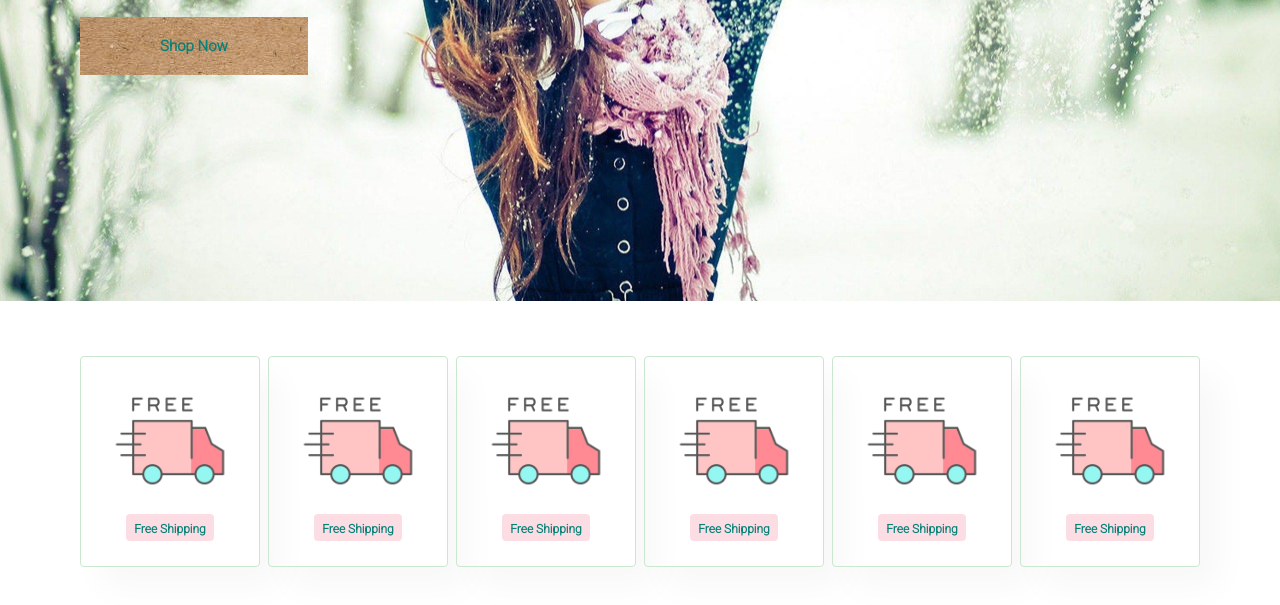
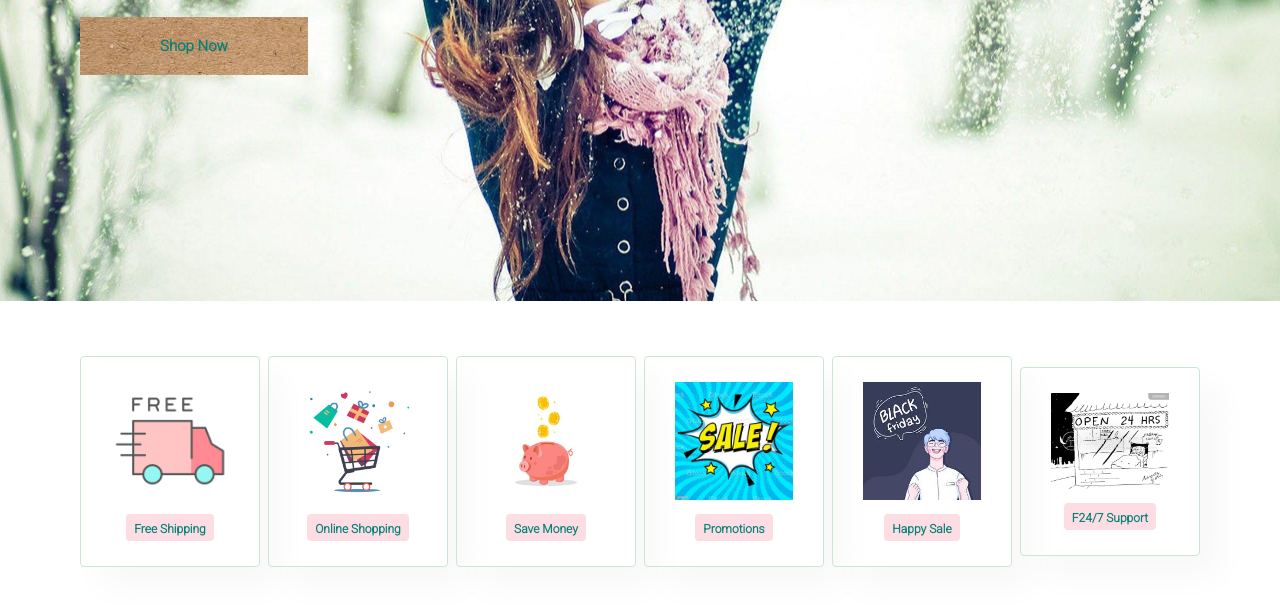
Before and after one commit to munenebrian/Phase-1-final-project-ecommerce-website, a plain HTML site: page index.html in a window 1280 px wide. Shown: the part 563-1168 px from the top of the page. Drawn offline with Linux system fonts and the light colour scheme.

Commit message:
working on homepage

```diff
--- a/index.html
+++ b/index.html
@@ -38,24 +38,24 @@
             <h6>Free Shipping</h6>
         </div>
         <div class="fe-box">
-            <img src="images/freeshipping.jpg" alt="">
-            <h6>Free Shipping</h6>
+            <img src="images/onlineshopping.jpg" alt="">
+            <h6>Online Shopping</h6>
         </div>
         <div class="fe-box">
-            <img src="images/freeshipping.jpg" alt="">
-            <h6>Free Shipping</h6>
+            <img src="images/savemoney.jpg" alt="">
+            <h6>Save Money</h6>
         </div>
         <div class="fe-box">
-            <img src="images/freeshipping.jpg" alt="">
-            <h6>Free Shipping</h6>
+            <img src="images/promotion.jpg" alt="">
+            <h6>Promotions</h6>
         </div>
         <div class="fe-box">
-            <img src="images/freeshipping.jpg" alt="">
-            <h6>Free Shipping</h6>
+            <img src="images/happysell.jpeg" alt="">
+            <h6>Happy Sale</h6>
         </div>
         <div class="fe-box">
-            <img src="images/freeshipping.jpg" alt="">
-            <h6>Free Shipping</h6>
+            <img src="images/twenty-fourseven.jpg" alt="">
+            <h6>F24/7 Support</h6>
         </div>
     </section>
 
```
Also changed, not shown: images/happysell.jpeg (added), images/promotion.jpg (added), images/savemoney.jpg (added), images/twenty-fourseven.jpg (added).
